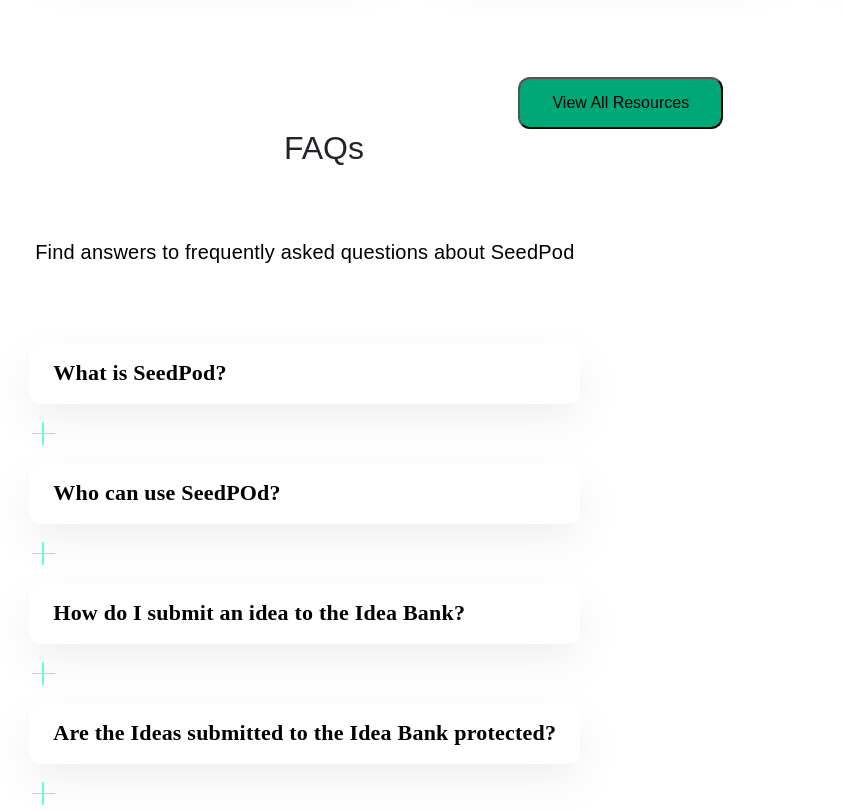
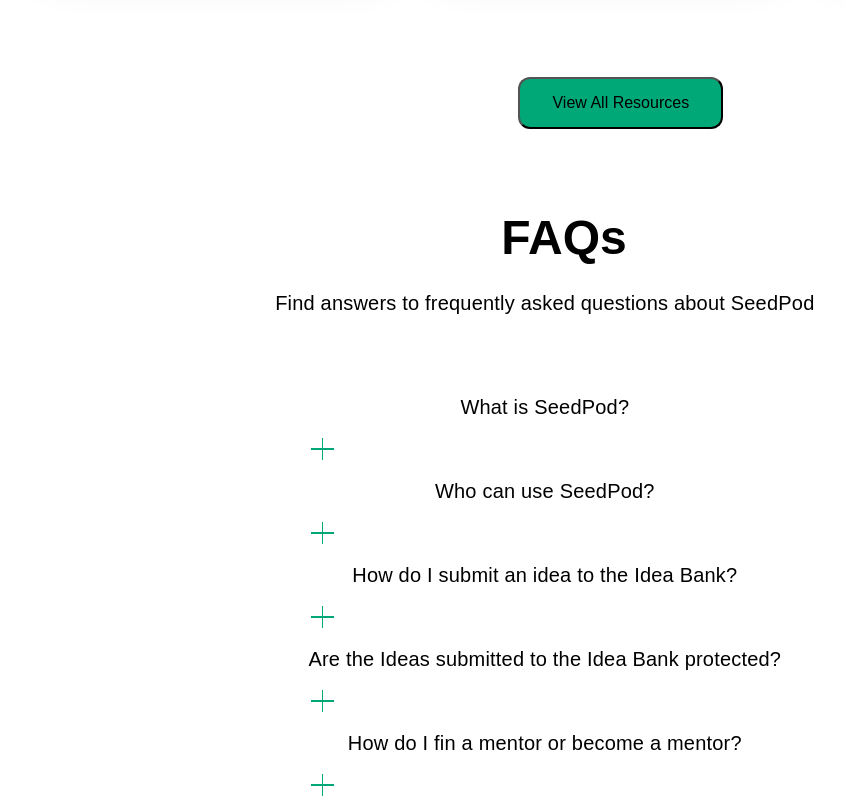
Before and after one commit to Jedbert/SeedPod, a website: page index.html in a window 1280 px wide. Shown: the part 7508-8319 px from the top of the page, without its empty margins (116-960 px from the left). Drawn offline with nearby package versions, Linux system fonts and the light colour scheme; a web font is replaced by a local one.

Commit message:
Secondary commit 04/08/2024. 13:44pm

```diff
--- a/index.html
+++ b/index.html
@@ -394,10 +394,36 @@
             <h2>FAQs</h2>
             <p>Find answers to frequently asked questions about SeedPod</p>
             <div id="faq-questions">
+                <!-- <ul>
+                    <li class="questions">What is SeedPod?
+                        <div class="open-close-button"></div>
+                    </li>
+                    <li class="questions">Who can use SeedPod?
+                        <div class="open-close-button"></div>
+                    </li>
+                    <li class="questions">How do I submit an idea to the Idea Bank?
+                        <div class="open-close-button"></div>
+                    </li>
+                    <li class="questions">Are the Ideas submitted to the Idea Bank protected?
+                        <div class="open-close-button"></div>
+                    </li>
+                    <li class="questions">How do I fin a mentor or become a mentor?
+                        <div class="open-close-button"></div>
+                    </li>
+                    <li class="questions">
+                        <div class="open-close-button"></div>
+                    </li>
+                    <li class="questions">
+                        <div class="open-close-button"></div>
+                    </li>
+                    <li class="questions">
+                        <div class="open-close-button"></div>
+                    </li>
+                </ul> -->
                 <p class="questions">What is SeedPod?
                 <div class="open-close-button"></div>
                 </p>
-                <p class="questions">Who can use SeedPOd?
+                <p class="questions">Who can use SeedPod?
                 <div class="open-close-button"></div>
                 </p>
                 <p class="questions">How do I submit an idea to the Idea Bank?
--- a/src/css/styles.css
+++ b/src/css/styles.css
@@ -1047,7 +1047,7 @@
 #resource-card .card p {
     color: var(--Grays-Black);
     font-family: "Darker Grotesque";
-    font-size: 1.1em;
+    font-size: 1em;
     font-style: normal;
     font-weight: 500;
     line-height: 120%;
@@ -1122,15 +1122,18 @@
 
 #faqs {
     display: flex;
-    min-width: 45rem;
+    width: 45rem;
     max-width: 55rem;
+    margin-left: 25vw;
+    padding-top: 10vh;
     flex-direction: column;
     align-items: center;
     gap: 4rem;
     align-self: stretch;
+    justify-content: space-between;
 }
 
-#faqs h3 {
+#faqs h2 {
     color: var(--Grays-Black);
     text-align: center;
     font-family: "Darker Grotesque", sans-serif;
@@ -1138,6 +1141,7 @@
     font-style: normal;
     font-weight: 700;
     line-height: 120%;
+    margin-bottom: -5vh;
 }
 
 #faqs p {
@@ -1151,21 +1155,27 @@
     letter-spacing: 0.0125rem;
 }
 
-#faq-questions .questions {
+/* #faq-questions ul li {
+    display: flex;
+    gap: 5.5rem;
+    padding: 5em 1.5rem;
+} */
+
+#faqs #faq-questions ul li {
     display: flex;
     height: 3.75rem;
     padding: 1rem 1.5rem;
     flex-direction: column;
     justify-content: center;
-    gap: 1.5rem;
-    justify-content: space-between;
+    gap: 1.5vh;
     align-self: stretch;
     border-radius: 0.75rem;
     background: var(--white);
     box-shadow: 0px 16px 40px -2px rgba(98, 121, 98, 0.12);
+    list-style: none;
 }
 
-#faq-questions .questions {
+#faqs #faq-questions ul li {
     display: flex;
     flex: 1 0 0;
     font-family: "Darker Grotesque";
@@ -1178,6 +1188,11 @@
     justify-content: space-between;
 }
 
+/* #faq-questions ul li .open-close-button {
+    display: flex;
+    justify-content: space-between;
+} */
+
 .open-close-button {
     display: flex;
     justify-content: space-between;
@@ -1186,7 +1201,6 @@
     /* margin: 2em 45%; */
     font-size: 3.5em;
     border-radius: 50%;
-    /* position: relative; */
     transition: all 0.5s;
     transform: translateZ(0);
 }
@@ -1195,7 +1209,7 @@
     content: "";
     display: flex;
     position: absolute;
-    background-color: #66ffd9;
+    background-color: #00A878;
     width: 80%;
     height: 6%;
     left: 10%;
@@ -1206,7 +1220,7 @@
     content: "";
     display: flex;
     position: absolute;
-    background-color: #66ffd9;
+    background-color: #00A878;
     width: 6%;
     height: 80%;
     left: 47%;
@@ -1214,15 +1228,15 @@
 }
 
 .open-close-button.open {
+    background-color: #00A878;
+}
+
+.open-close-button.open:after {
     background-color: #66ffd9;
 }
 
-.open-close-button.open:after {
-    background-color: #00A878;
-}
-
 .open-close-button.open:before {
-    background-color: #00A878;
+    background-color: #66ffd9;
 }
 
 .open-close-button.open {
```
